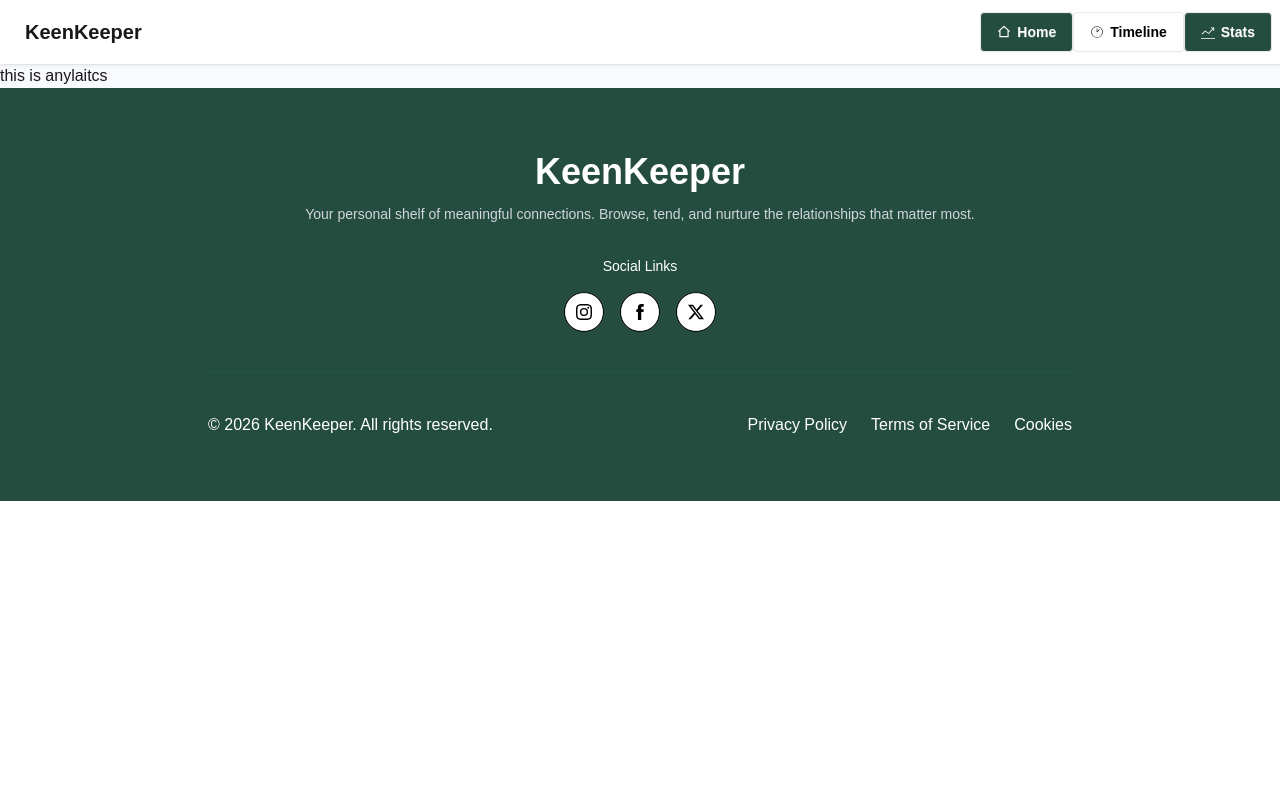
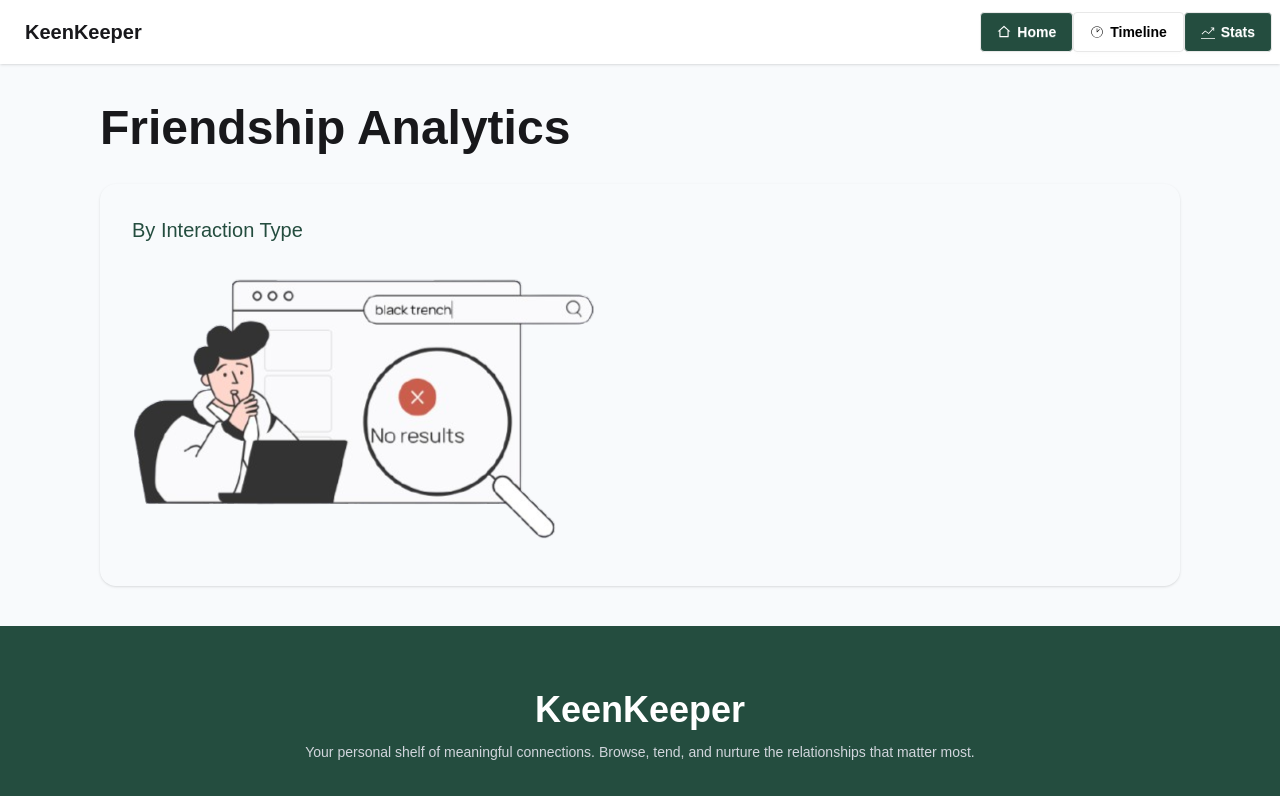
Before and after one commit to shantodey/Module-42-KeenKeeper, a React (Vite) app: page /anylytics in a window 1280 px wide. Shown: the top 796 px of the page. Built offline with nearby package versions, Linux system fonts and the light colour scheme.

Commit message:
fixed api diployment ussu

```diff
--- a/src/Root/Component/Home.jsx
+++ b/src/Root/Component/Home.jsx
@@ -3,7 +3,7 @@ import Hero from '../HomePage/Hero';
 import Stats from '../HomePage/Stats';
 import YourFriends from '../HomePage/YourFriends';
 const fetchDataFromApi = () => {
-    return fetch('/public/friends.json')
+    return fetch('/friends.json')
         .then((res) => res.json())
 }
 const getData = fetchDataFromApi()
--- /dev/null
+++ b/src/Root/Component/TimelineCard.jsx
@@ -0,0 +1,32 @@
+import React from 'react';
+import Call from '../../assets/call.png'
+import Text from '../../assets/text.png'
+import Video from '../../assets/video.png'
+const TimelineCard = ({item}) => {
+    return (
+        <div
+            key={item.id}
+            className='flex items-center gap-4 border border-gray-100 rounded-lg p-5 bg-white shadow-sm'>
+            <div className="p-3 bg-gray-50 rounded-full text-2xl text-gray-600">
+                {item.method === 'Call' && (
+                    <img src={Call} alt="Call" className="w-8 h-8 object-contain" />
+                )}
+                {item.method === 'Text' && (
+                    <img src={Text} alt="Text" className="w-8 h-8 object-contain" />
+                )}
+                {item.method === 'Video' && (
+                    <img src={Video} alt="Video" className="w-8 h-8 object-contain" />
+                )}
+            </div>
+
+            <div>
+                <p className="text-gray-800 text-lg">
+                    <span className="font-bold text-teal-800">{item.method}</span> with {item.contactName}
+                </p>
+                <p className="text-sm text-gray-400 font-medium">{item.date}</p>
+            </div>
+        </div>
+    );
+};
+
+export default TimelineCard;
--- a/src/Root/HomePage/Analytics.jsx
+++ b/src/Root/HomePage/Analytics.jsx
@@ -1,10 +1,14 @@
 import React from 'react';
-
+import NoResutls from '../../assets/No_results.png'
 const Analytics = () => {
     return (
-        <div>
-            this is anylaitcs
-        </div>
+        <section className='my-10 max-w-278 mx-auto px-4 '>
+            <h1 className='text-4xl md:text-5xl font-bold mb-8 '>Friendship Analytics </h1>
+            <div className='rounded-2xl shadow p-8'>
+                <h6 className='font-medium text-xl text-[#244D3F]'>By Interaction Type</h6>
+                <img src={NoResutls} alt="" />
+            </div>
+        </section>
     );
 };
 
--- a/src/Root/HomePage/TimeLine.jsx
+++ b/src/Root/HomePage/TimeLine.jsx
@@ -2,9 +2,8 @@ import React from 'react';
 import { RiDeleteBin2Line } from 'react-icons/ri';
 import { useOutletContext } from 'react-router';
 import NoResutls from '../../assets/No_results.png'
-import Call from '../../assets/call.png'
-import Text from '../../assets/text.png'
-import Video from '../../assets/video.png'
+import TimelineCard from '../Component/TimelineCard';
+
 
 
 const TimeLine = () => {
@@ -31,29 +30,7 @@ const TimeLine = () => {
                             </div>
                         ) : (
                             selectedActions.map((item) => (
-                                <div
-                                    key={item.id}
-                                    className='flex items-center gap-4 border border-gray-100 rounded-lg p-5 bg-white shadow-sm'
-                                >
-                                    <div className="p-3 bg-gray-50 rounded-full text-2xl text-gray-600">
-                                        {item.method === 'Call' && (
-                                            <img src={Call} alt="Call" className="w-8 h-8 object-contain" />
-                                        )}
-                                        {item.method === 'Text' && (
-                                            <img src={Text} alt="Text" className="w-8 h-8 object-contain" />
-                                        )}
-                                        {item.method === 'Video' && (
-                                            <img src={Video} alt="Video" className="w-8 h-8 object-contain" />
-                                        )}
-                                    </div>
-
-                                    <div>
-                                        <p className="text-gray-800 text-lg">
-                                            <span className="font-bold text-teal-800">{item.method}</span> with {item.contactName}
-                                        </p>
-                                        <p className="text-sm text-gray-400 font-medium">{item.date}</p>
-                                    </div>
-                                </div>
+                                <TimelineCard item={item}/>
                             ))
                         )
                     }
--- a/src/main.jsx
+++ b/src/main.jsx
@@ -27,6 +27,10 @@ const router= createBrowserRouter([
       { path: 'anylytics', Component: Analytics },
     ]
   }
+,{
+  path:'*',
+  element:<p>dfsdfsdfsdf</p>
+}
 ]);
 
 createRoot(document.getElementById('root')).render(
```
